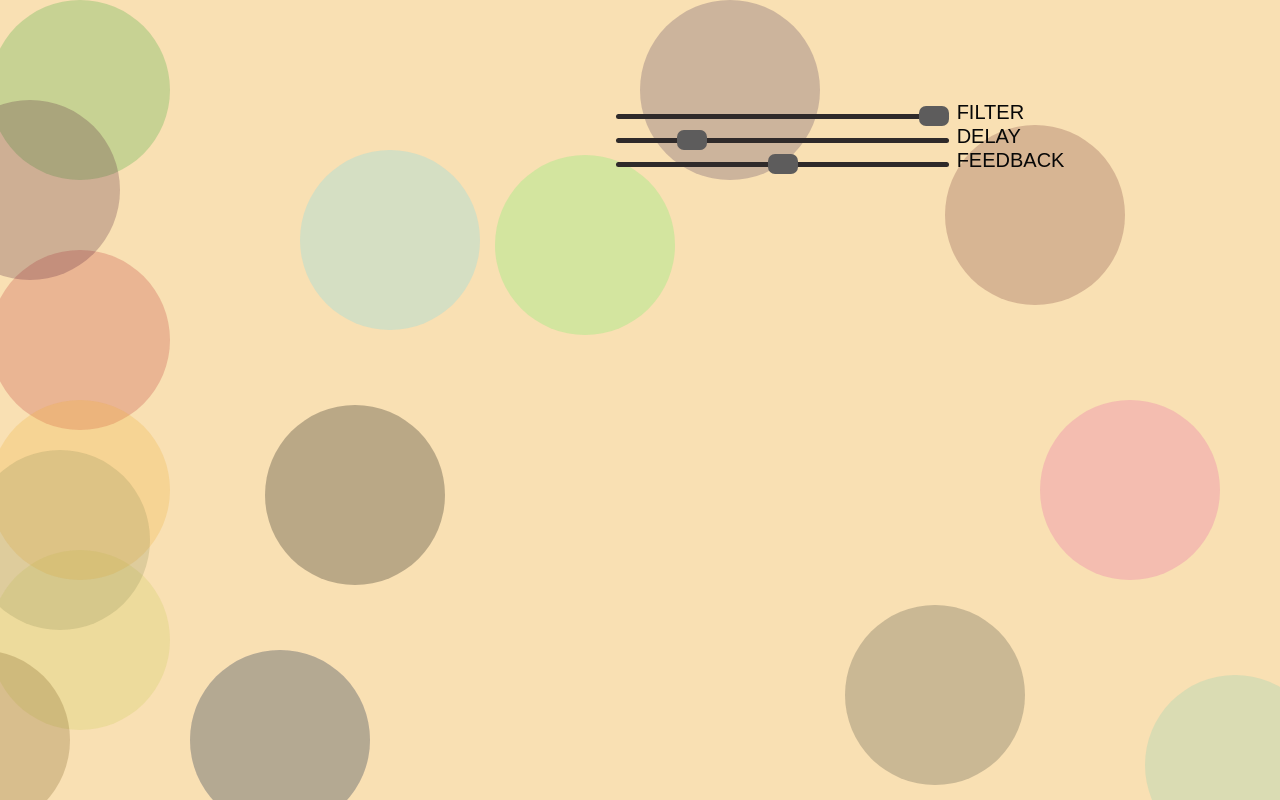
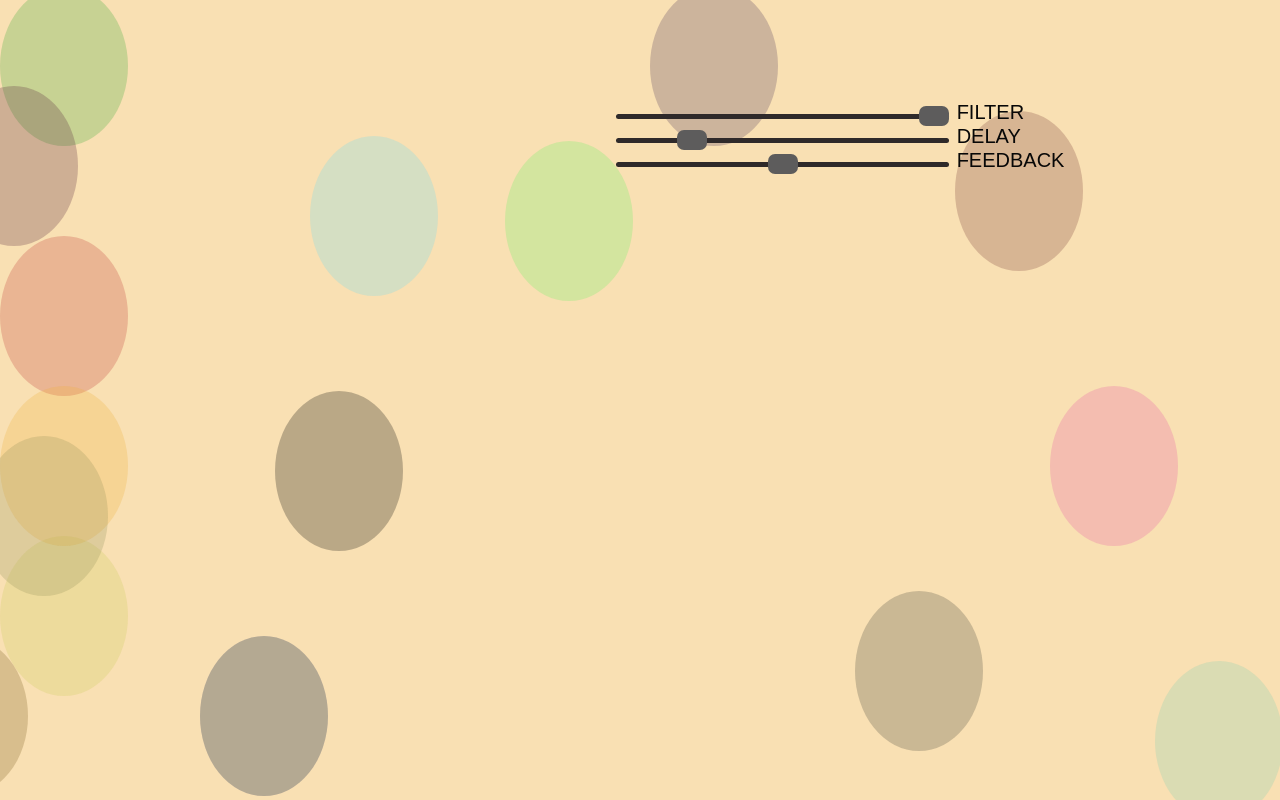
Before and after one commit to lavilles/WEB-AUDIO, a plain HTML site: page index.html in a window 1280 px wide. Drawn offline with Linux system fonts and the light colour scheme; no server answers.

Commit message:
viewport

```diff
--- a/styles.css
+++ b/styles.css
@@ -25,11 +25,10 @@ body {
 
 div.button {
   position: absolute;
-  width: 180px;
-  height: 180px;
-  margin-top: -50px;
-  margin-left: -50px;
-
+  width: 10vw;
+  height: 20vh;
+  margin-top: -5vmax;
+  margin-left: -5vmin;
   opacity: 0.25;
 }
 
```
